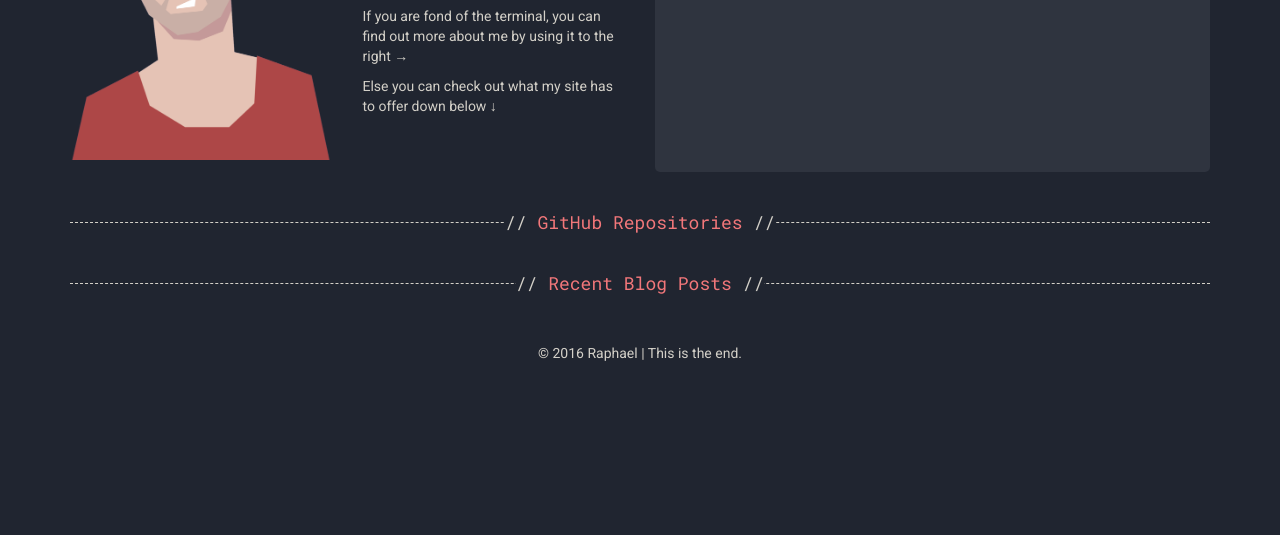
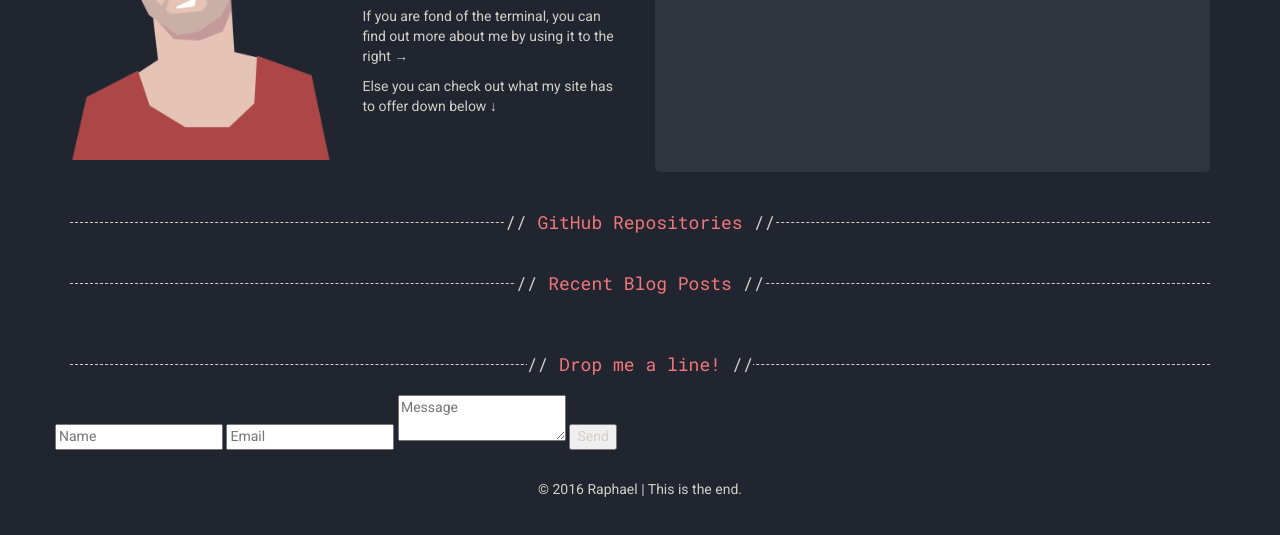
Before and after one commit to Algram/rphl.io, a website: page index.html in a window 1280 px wide. Shown: the part 221-756 px from the top of the page. Drawn offline with Linux system fonts and the light colour scheme; files that its build step writes are made by us from their sources; no server answers.

Commit message:
Basic support for contact form + title

```diff
--- a/index.html
+++ b/index.html
@@ -5,7 +5,7 @@
   <meta charset="utf-8">
   <meta http-equiv="X-UA-Compatible" content="IE=edge">
   <meta name="viewport" content="width=device-width, initial-scale=1.0">
-  <title></title>
+  <title>Raphael - Dev | Web | Creative</title>
   <link href="https://fonts.googleapis.com/css?family=Roboto:400,700" rel="stylesheet">
   <link href="https://fonts.googleapis.com/css?family=Roboto+Mono:400,400i,500,500i" rel="stylesheet">
   <link rel="stylesheet" href="external/normalize.css">
@@ -71,6 +71,26 @@
       <div class="blog-posts">
       </div>
     </div>
+
+    <div class="row margin-bottom-md">
+      <div class="col-lg-12">
+        <h2><span>//</span><span class="red"> Drop me a line! </span><span>//</span></h2>
+      </div>
+    </div>
+
+    <div class="row margin-bottom-xl">
+      <form action="">
+
+  <input type="text" placeholder="Name" name="name" required>
+
+  <input type="email" placeholder="Email" name="email" required>
+
+  <textarea placeholder="Message" name="message" required></textarea>
+
+  <input type="submit" value="Send">
+
+</form>
+    </div>
   </div>
 
   <footer class="footer">
--- a/stylesheets/style.scss
+++ b/stylesheets/style.scss
@@ -3,6 +3,7 @@
 @import 'mixins';
 @import 'feed';
 @import 'footer';
+@import 'form';
 @import 'github';
 @import 'navigation';
 @import 'terminal';
```
Also changed, not shown: stylesheets/_form.scss (added).
